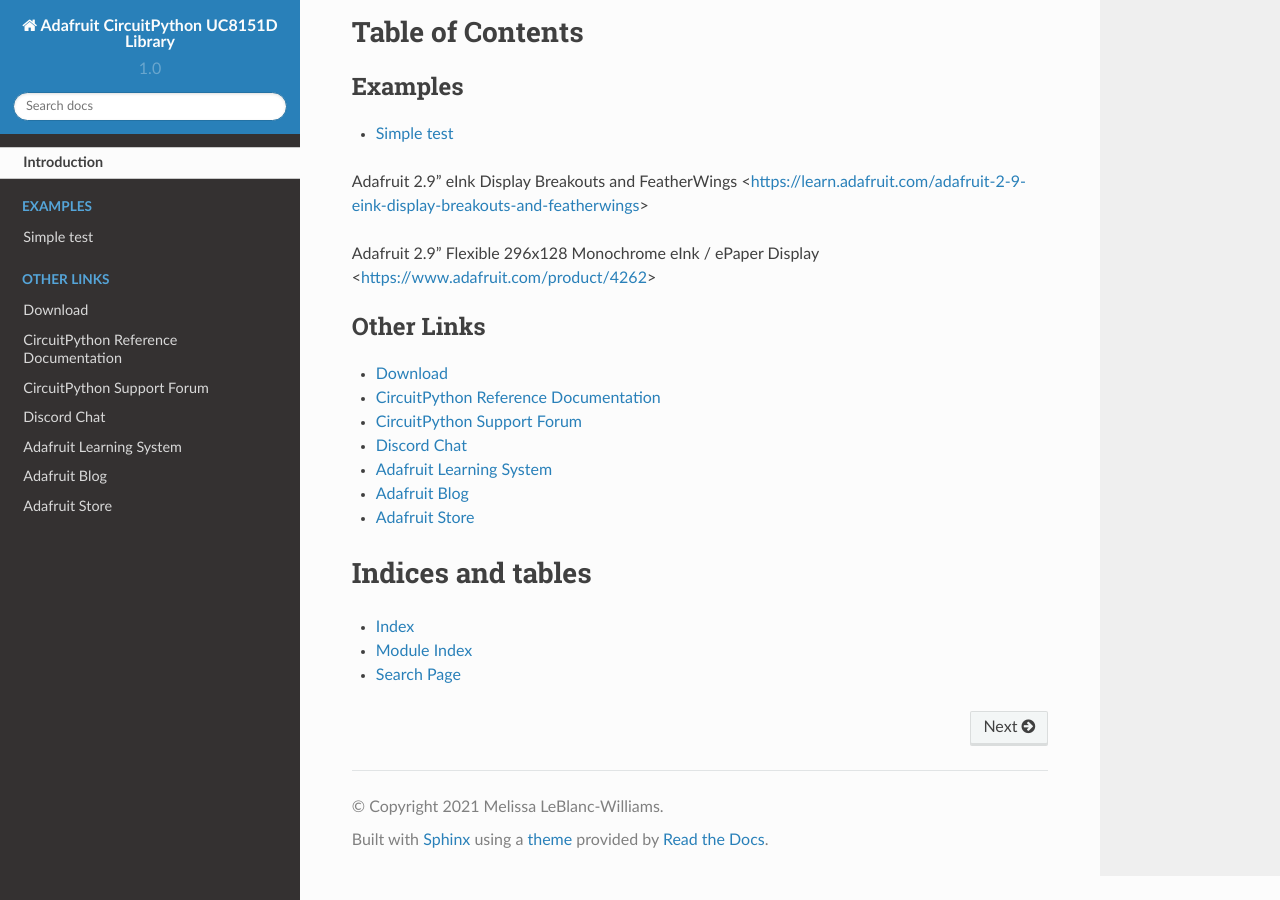
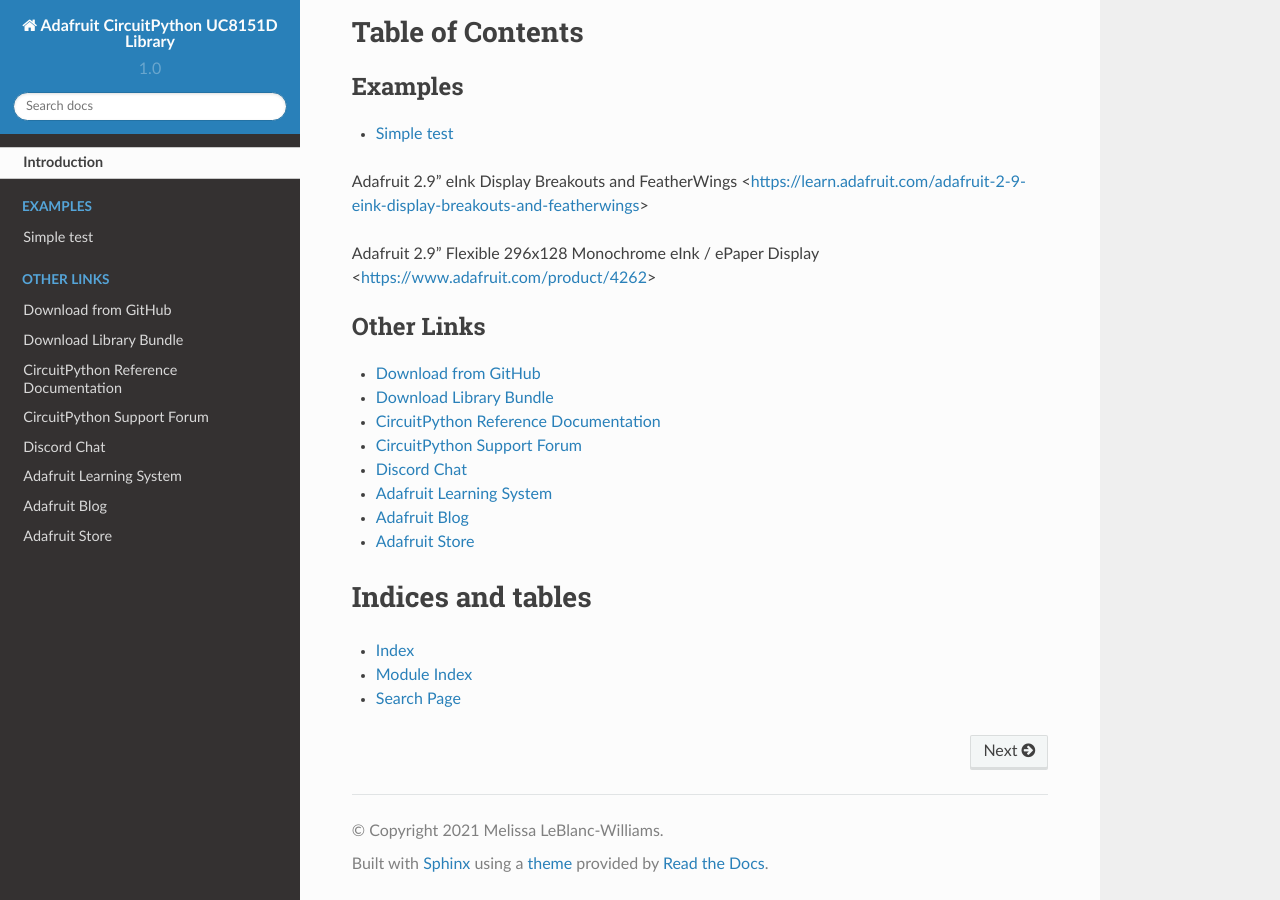
Before and after one commit to adafruit/Adafruit_CircuitPython_UC8151D, a Sphinx documentation site: the page built from docs/index.rst, in a window 1280 px wide and 900 px high, scrolled down 2550 px. Built offline with Sphinx 7.4.7 and the Read the Docs theme 2.0.0, drawn with Linux system fonts in a browser that asks for light colours.

Commit message:
Added cp.org link to index.rst

```diff
--- a/docs/index.rst
+++ b/docs/index.rst
@@ -34,7 +34,8 @@ Adafruit 2.9" Flexible 296x128 Monochrome eInk / ePaper Display <https://www.ada
 .. toctree::
     :caption: Other Links
 
-    Download <https://github.com/adafruit/Adafruit_CircuitPython_UC8151D/releases/latest>
+    Download from GitHub <https://github.com/adafruit/Adafruit_CircuitPython_UC8151D/releases/latest>
+    Download Library Bundle <https://circuitpython.org/libraries>
     CircuitPython Reference Documentation <https://docs.circuitpython.org>
     CircuitPython Support Forum <https://forums.adafruit.com/viewforum.php?f=60>
     Discord Chat <https://adafru.it/discord>
```
